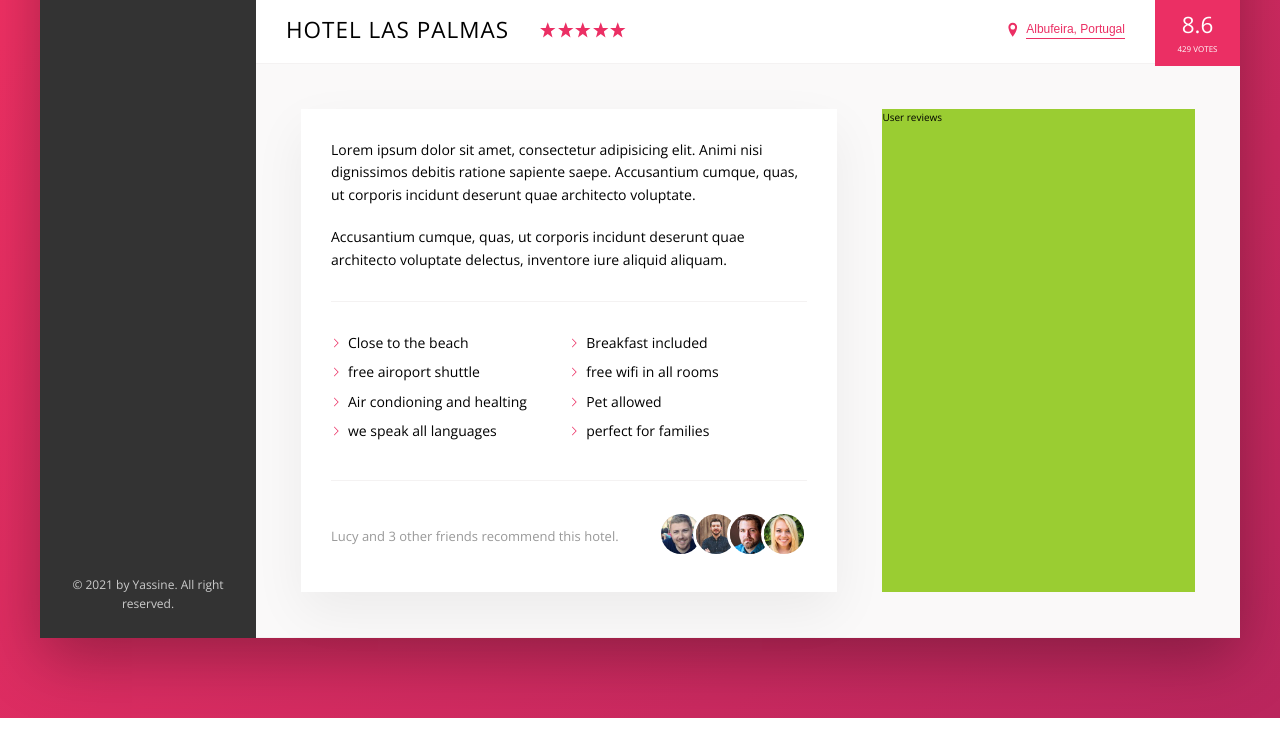
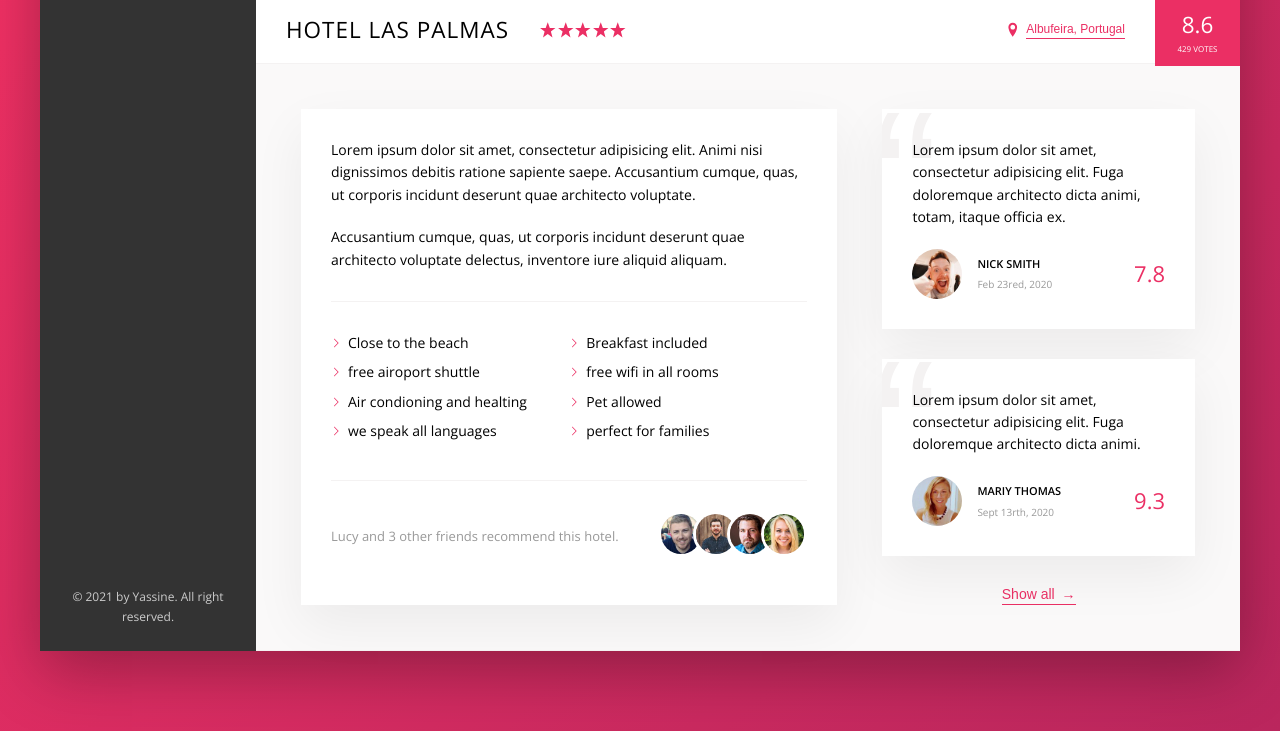
Before and after one commit to Yassineaiss/Trillo-Project, a website: page index.html in a window 1280 px wide. Shown: the part 538-1269 px from the top of the page. Drawn offline with nearby package versions, Linux system fonts and the light colour scheme.

Commit message:
Building the User Reviews Section

```diff
--- a/index.html
+++ b/index.html
@@ -161,9 +161,34 @@
                             </div>
                         </div>
                     </div>
-                    <div class="user-reviews">
-                        User reviews
-                    </div>
+                    <figure class="user-reviews">
+
+                        <figure class="review">
+                            <BLOCkquote class="review__text"> Lorem ipsum dolor sit amet, consectetur adipisicing elit.
+                                Fuga doloremque architecto dicta animi, totam, itaque officia ex.</BLOCkquote>
+                            <figcaption class="review__user">
+                                <img src="img/user-1.jpg" alt="User 1" class="review__photo">
+                                <div class="review__user-box">
+                                    <p class="review__user-name">Nick Smith</p>
+                                    <p class="review__user-date"> Feb 23red, 2020</p>
+                                </div>
+                                <div class="review__rating">7.8</div>
+                            </figcaption>
+                        </figure>
+                        <figure class="review">
+                            <BLOCkquote class="review__text">Lorem ipsum dolor sit amet, consectetur adipisicing elit.
+                                Fuga doloremque architecto dicta animi.</BLOCkquote>
+                            <figcaption class="review__user">
+                                <img src="img/user-2.jpg" alt="User 2" class="review__photo">
+                                <div class="review__user-box">
+                                    <p class="review__user-name">Mariy Thomas</p>
+                                    <p class="review__user-date"> Sept 13rth, 2020</p>
+                                </div>
+                                <div class="review__rating">9.3</div>
+                            </figcaption>
+                        </figure>
+                        <button class="btn-inline">Show all <span> &rarr;</span></button>
+                    </figure>
 
                 </div>
             </main>
--- a/sass/_components.scss
+++ b/sass/_components.scss
@@ -256,9 +256,21 @@
   background-color: transparent;
   cursor: pointer;
   transition: all 0.2s;
+
+  & span{
+    margin-left: 3px;
+    transition: margin-left .2s;
+
+  }
   &:hover {
     color: var(--color-grey-dark-1);
+    span{
+        margin-left: 8px;
+    }
   }
+
+
+
   &:focus {
     outline: none;
     animation: pulsate 1s infinite;
@@ -328,9 +340,7 @@
   align-items: center;
 
   &__count {
-margin-right: auto;
-  }
-  &__friends {
+    margin-right: auto;
   }
 
   &__photo {
@@ -339,9 +349,65 @@ margin-right: auto;
     width: 4rem;
     border-radius: 50%;
     border: 3px solid #fff;
-    &:not(:last-child){
-        margin-right: -1.5rem;
-
+    &:not(:last-child) {
+      margin-right: -1.5rem;
     }
   }
 }
+//////////////////////////////////
+/// Reviews
+///
+.review {
+  background-color: #fff;
+  box-shadow: var(--shadow-light);
+  padding: 3rem;
+  margin-bottom: 3rem;
+  position: relative;
+  overflow:hidden ;
+
+  &__text {
+    margin-bottom: 2rem;
+    z-index: 10;
+    position: relative;
+  }
+  &__user {
+    display: flex;
+    align-items: center;
+  }
+  &__photo {
+    height: 5rem;
+    width: 5rem;
+    border-radius: 50%;
+    margin-right: 1.5rem;
+  }
+  &__user-box {
+    margin-right: auto;
+  }
+  &__user-name {
+    font-size: 1.1rem;
+    font-weight: 600;
+    text-transform: uppercase;
+    margin-bottom: 4px;
+  }
+  &__user-date {
+    font-size: 1rem;
+    color: var(--color-grey-dark-3);
+  }
+  &__rating {
+    color: var(--color-primary);
+    font-size: 2.2rem;
+    font-weight: 300;
+  }
+  &::before{
+    content: "\201C";
+    position: absolute;
+    top: -2.75rem;
+    left: -1rem;
+    line-height: 1;
+    font-size: 20rem;
+    color: var(--color-grey-light-2);
+    font-family: sans-serif;
+    z-index: 1;
+
+  }
+}
--- a/sass/_layout.scss
+++ b/sass/_layout.scss
@@ -32,13 +32,13 @@
   flex: 1;
 }
 .detail {
+  font-size: 1.4rem;
   display: flex;
   padding: 4.5rem;
   background-color: var(--color-grey-light-1);
   border-bottom: var(--line);
 }
 .description {
-  font-size: 1.4rem;
   background-color: #fff;
   box-shadow: var(--shadow-light);
   padding: 3rem;
@@ -46,6 +46,8 @@
   margin-right: 4.5rem;
 }
 .user-reviews {
-  background-color: yellowgreen;
   flex: 1;
+  display: flex;
+  flex-direction: column;
+  align-items: center;
 }
```
Also changed, not shown: css/style.css.
